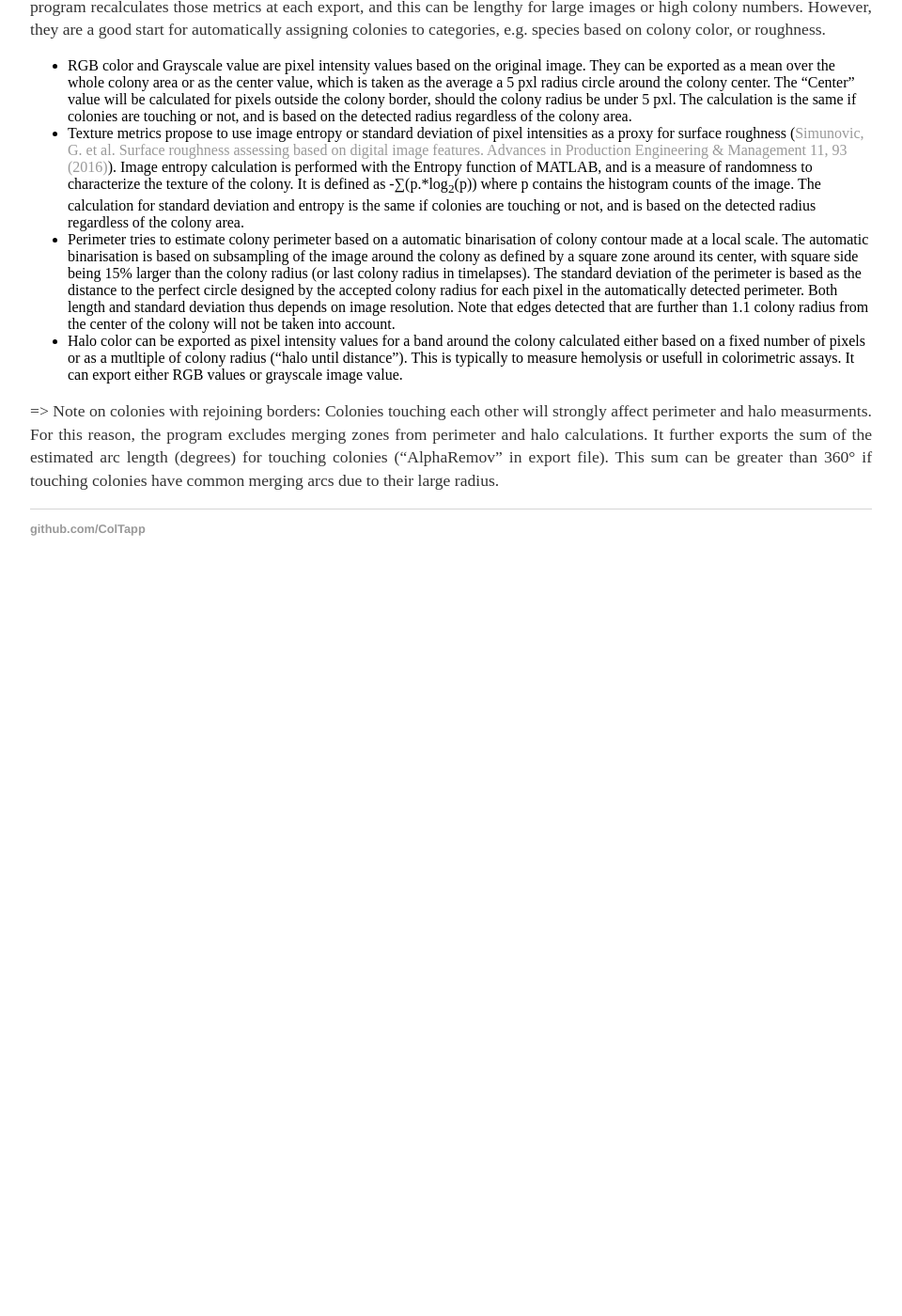
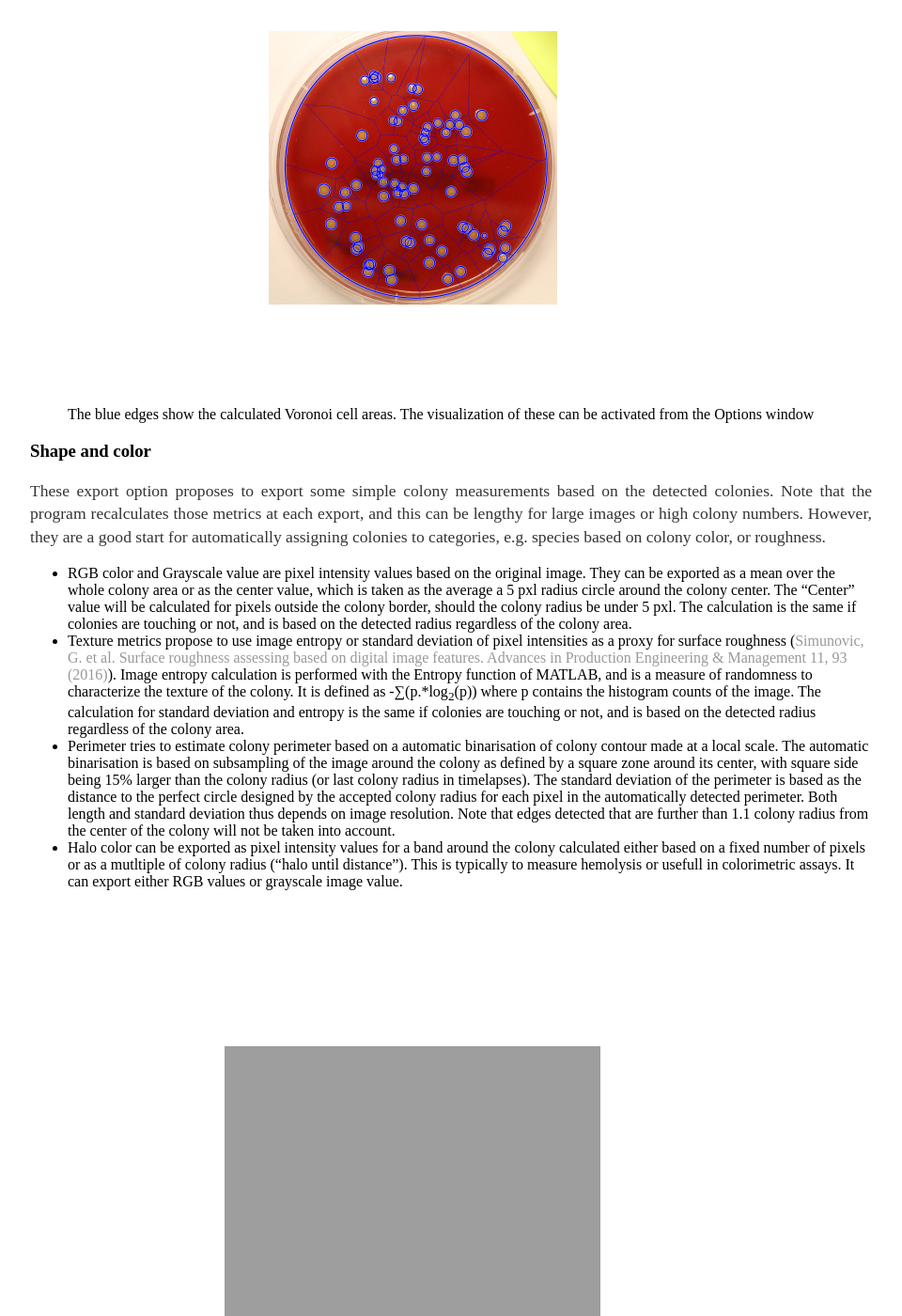
Before and after one commit to ColTapp/ColTapp.github.io, a Jekyll site: the page built from characteristics.md, in a window 1280 px wide and 1400 px high, scrolled down 791 px. Shown: the whole window at 94% size, without its empty margins (160-1120 px from the left). Built offline with Jekyll 4.4.1, drawn with Linux system fonts in a browser that asks for light colours; before the commit the page ends 1421 px from its top, so only the background shows below that; some of the changed text lies outside the part shown.

Commit message:
Update characteristics.md

```diff
--- a/characteristics.md
+++ b/characteristics.md
@@ -13,6 +13,10 @@ For example, should 4 colonies be on a plate, with 3 colonies at distance 1, 2,
 The angular diameter is calculated as 𝐴D = ∑ 2*arctan(R<sub>i</sub> / D<sub>i</sub>), where R<sub>_</sub> and D<sub>i</sub> are the radius and distance from the focal colony of each neighboring colony. This metric will thus assume bigger colonies have a larger influence on focal colonies than their smaller counterparts.
 
 The exported *Voronoi* area is not sensitive to the radius cutoff, but is sensitive to a proper plate border definition. Voronoi cell areas describe the total space on an agar plate available to each colony, obtained by tracing perpendicular bisector lines between each pair of neighboring colonies. For the Voronoi calculation to work properly, it is important that a circular (plate) [area of interest (AOI)]({{site.url}}/setup.html) is defined. The Voronoi calculation can either be triggered from the corresponding button in the [Detect tab]({{site.url}}/detect.html) or from within the [Export menu]({{site.url}}/export.html).
+<figure>
+  <img src="{{site.url}}/assets/images/chara1.png" alt="Voronoi example" height="500px"/>
+  <figcaption>The blue edges show the calculated Voronoi cell areas. The visualization of these can be activated from the Options window </figcaption>
+</figure>
 
 ### Shape and color
 These export option proposes to export some simple colony measurements based on the detected colonies. Note that the program recalculates those metrics at each export, and this can be lengthy for large images or high colony numbers. However, they are a good start for automatically assigning colonies to categories, e.g. species based on colony color, or roughness.
@@ -20,6 +24,10 @@ These export option proposes to export some simple colony measurements based on
 - Texture metrics propose to use image entropy or standard deviation of pixel intensities as a proxy for surface roughness ([Simunovic, G. et al. Surface roughness assessing based on digital image features. Advances in Production Engineering & Management 11, 93 (2016)](http://dx.doi.org/10.14743/apem2016.2.212)). Image entropy calculation is performed with the Entropy function of MATLAB, and is a measure of randomness to characterize the texture of the colony.  It is defined as -∑(p.*log<sub>2</sub>(p)) where p contains the histogram counts of the image. The calculation for standard deviation and entropy is the same if colonies are touching or not, and is based on the detected radius regardless of the colony area.
 - Perimeter tries to estimate colony perimeter based on a automatic binarisation of colony contour made at a local scale. The automatic binarisation is based on subsampling of the image around the colony as defined by a square zone around its center, with square side being 15% larger than the colony radius (or last colony radius in timelapses). The standard deviation of the perimeter is based as the distance to the perfect circle designed by the accepted colony radius for each pixel in the automatically detected perimeter. Both length and standard deviation thus depends on image resolution. Note that edges detected that are further than 1.1 colony radius from the center of the colony will not be taken into account.
 - Halo color can be exported as pixel intensity values for a band around the colony calculated either based on a fixed number of pixels or as a mutltiple of colony radius ("halo until distance"). This is typically to measure hemolysis or usefull in colorimetric assays. It can export either RGB values or grayscale image value.
+<figure>
+  <img src="{{site.url}}/assets/images/chara2.png" alt="Color and shape characteristics" height="600px"/>
+  <figcaption>Some examples of different colony morphologies and colors and the derived measurements (Part of Supplementary Fig. S4 of publication) </figcaption>
+</figure>
 
 => Note on colonies with rejoining borders:
 Colonies touching each other will strongly affect perimeter and halo measurments. For this reason, the program excludes merging zones from perimeter and halo calculations. It further exports the sum of the estimated arc length (degrees) for touching colonies ("AlphaRemov" in export file). This sum can be greater than 360° if touching colonies have common merging arcs due to their large radius.
```
